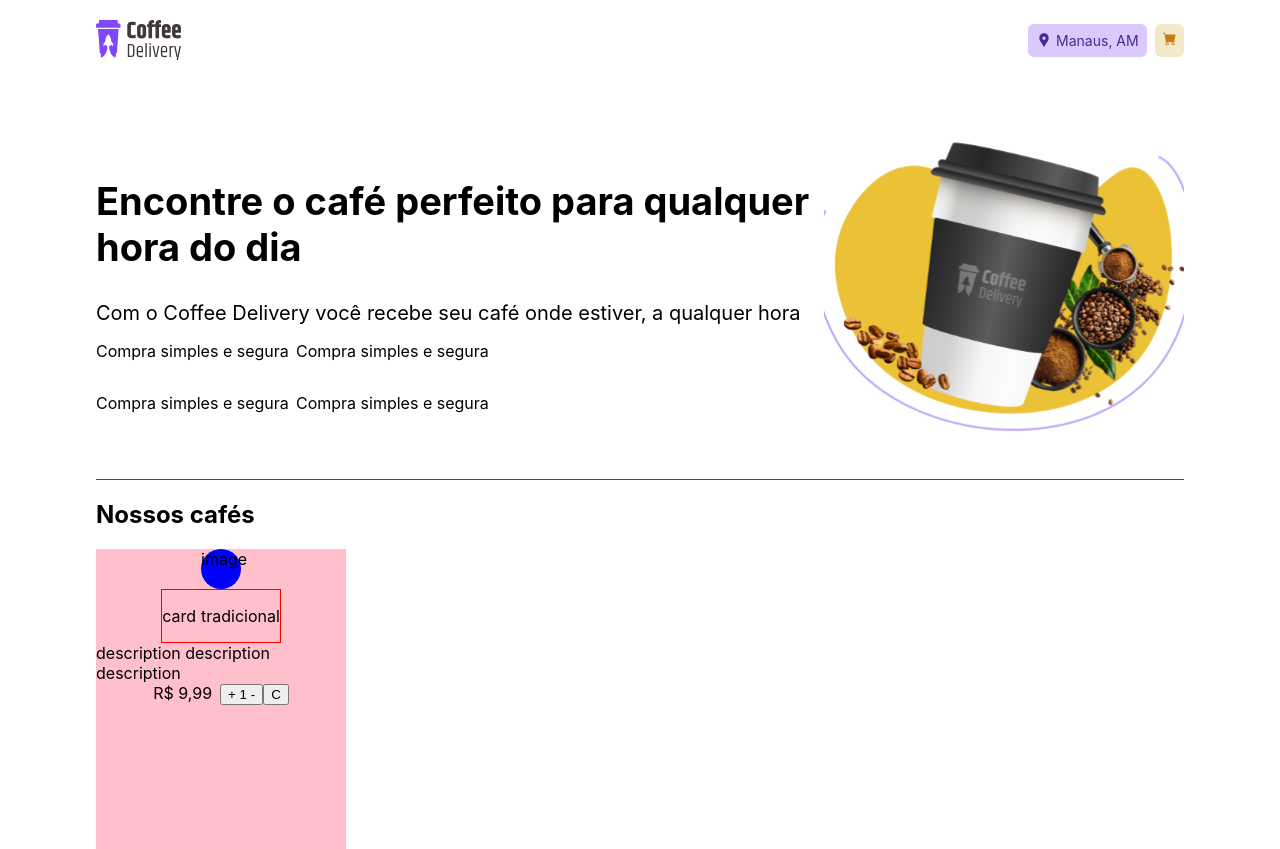
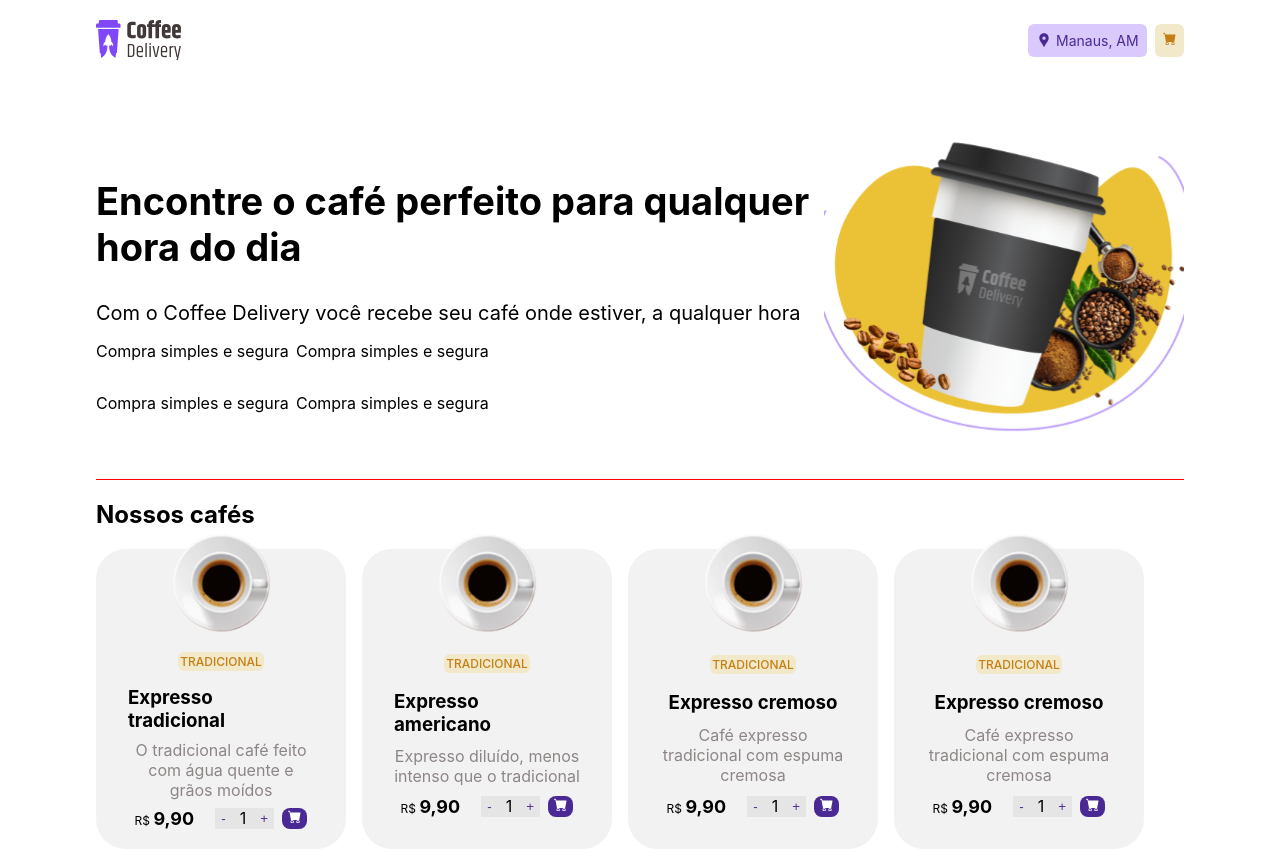
Before and after one commit to flavianahmias/rocket-coffee-delivery, a React (Create React App) app: page / in a window 1280 px wide. Built offline with nearby package versions, Linux system fonts and the light colour scheme.

Commit message:
feat: create card structure

```diff
--- a/src/components/card/index.js
+++ b/src/components/card/index.js
@@ -1,17 +1,18 @@
 import React from "react";
 import styles from "./styles.module.scss";
+import { BsFillCartFill } from "react-icons/bs";
+import Coffee from "../../assets/images/coffee.png";
 
-function Card() {
-  const nome = "expresso tradicional";
-  const tags = ["card", "tradicional"];
-  const description = "description description description";
-  const value = "9,99";
+function Card(props) {
+  const { name, image, tags, value, description, id } = props.coffee;
 
   //https://www.figma.com/file/9voOXFDUMIRJxFzTKhzC5p/Coffee-Delivery-%E2%80%A2-Desafio-React-(Copy)?node-id=220%3A1450&mode=dev
 
   return (
     <div className={styles.card}>
-      <div className={styles.image}>image</div>
+      <div className={styles.image}>
+        <img src={Coffee} />
+      </div>
 
       <div className={styles.tags}>
         {tags.map((tag, index) => {
@@ -19,17 +20,23 @@ function Card() {
         })}
       </div>
 
-      <span> {description}</span>
+      <h3>{name}</h3>
+      <span className={styles.description}> {description}</span>
 
       <div className={styles.infos}>
-        <span>R$ {value}</span>
+        <span className={styles.value}>
+          R$ <strong>{value}</strong>
+        </span>
 
         <div className={styles.actions}>
-          <div className={styles.quantity}>
-            <button> + 1 -</button>
-
-            <button>C</button>
+          <div className={styles.counter}>
+            <button>-</button>
+            <span>1</span>
+            <button>+</button>
           </div>
+          <button className={styles.buyButton} onClick={() => props.addProduct(id)}>
+            <BsFillCartFill />
+          </button>
         </div>
       </div>
     </div>
--- a/src/components/card/styles.module.scss
+++ b/src/components/card/styles.module.scss
@@ -1,29 +1,97 @@
 .card {
   width: 250px;
   height: 300px;
-  background-color: pink;
-  justify-content: start;
+  background-color: #f3f2f2;
+  border-radius: 30px;
+  justify-content: space-between;
   align-items: center;
   display: flex;
   flex-direction: column;
+  padding: 2rem;
+  box-sizing: border-box;
 
   .image {
-    width: 40px;
-    height: 40px;
-    background-color: blue;
-    border-radius: 100%;
+    margin-top: -3rem;
+
+    img {
+      width: 100px;
+    }
   }
 
   .tags {
-    border: 1px solid red;
+    margin-block: 15px;
     display: flex;
-    gap: 5px;
+    gap: 10px;
+
+    p {
+      margin: 0;
+      background: #f1e9c9;
+      padding: 2px;
+      border-radius: 6px;
+      color: #c47f17;
+      font-weight: 500;
+      text-transform: uppercase;
+      font-size: 12px;
+      text-align: center;
+      justify-content: center;
+      display: flex;
+    }
+  }
+
+  h3 {
+    margin: 0;
+  }
+
+  .description {
+    color: #8d8686;
+    text-align: center;
+    margin-block: 8px;
   }
 
   .infos {
     display: flex;
     flex-direction: row;
+    justify-content: space-around;
+    width: 100%;
+    gap: 8px;
 
+    .value {
+      font-size: 12px;
+
+      strong {
+        font-size: 18px;
+        font-weight: bold;
+      }
+    }
+  }
+
+  .actions {
+    display: flex;
     gap: 8px;
+
+    .counter {
+      display: flex;
+      gap: 8px;
+      background-color: #e6e5e5;
+
+      button {
+        cursor: pointer;
+        background-color: transparent;
+        border: none;
+        color: #4b2995;
+        border-radius: 8px;
+      }
+    }
+
+    .buyButton {
+      border-radius: 8px;
+      background-color: #4b2995;
+      border: none;
+      cursor: pointer;
+
+      svg {
+        fill: white;
+      }
+    }
   }
 }
--- /dev/null
+++ b/src/pages/home/content.js
@@ -0,0 +1,34 @@
+export const coffeeList = [
+  {
+    id: 1,
+    name: "Expresso tradicional",
+    tags: ["tradicional"],
+    description: "O tradicional café feito com água quente e grãos moídos",
+    value: "9,90",
+    image: "../../assets/images/coffee.png",
+  },
+  {
+    id: 2,
+    name: "Expresso americano",
+    tags: ["tradicional"],
+    description: "Expresso diluído, menos intenso que o tradicional",
+    value: "9,90",
+    image: "../../assets/images/coffee.png",
+  },
+  {
+    id: 3,
+    name: "Expresso cremoso",
+    tags: ["tradicional"],
+    description: "Café expresso tradicional com espuma cremosa",
+    value: "9,90",
+    image: "../../assets/images/coffee.png",
+  },
+  {
+    id: 3,
+    name: "Expresso cremoso",
+    tags: ["tradicional"],
+    description: "Café expresso tradicional com espuma cremosa",
+    value: "9,90",
+    image: "../../assets/images/coffee.png",
+  },
+];
--- a/src/pages/home/index.js
+++ b/src/pages/home/index.js
@@ -3,8 +3,13 @@ import Header from "../../components/header";
 import styles from "./styles.module.scss";
 import { ReactComponent as CoffeeImage } from "../../assets/images/Imagem.svg";
 import Card from "../../components/card";
+import { coffeeList } from "./content";
 
 function Home() {
+  const handleClickAddProduct = (id) => {
+    console.log(id);
+  };
+
   return (
     <div className={styles.homepage}>
       <section className={styles.initial}>
@@ -29,8 +34,10 @@ function Home() {
       <section className={styles.catalog}>
         <h1> Nossos cafés</h1>
 
-        <div>
-          <Card />
+        <div className={styles.coffelist}>
+          {coffeeList.map((c) => {
+            return <Card coffee={c} addProduct={handleClickAddProduct} />;
+          })}
         </div>
       </section>
     </div>
--- a/src/pages/home/styles.module.scss
+++ b/src/pages/home/styles.module.scss
@@ -28,5 +28,11 @@
 
   .catalog {
     border-top: 1px solid red;
+
+    .coffelist {
+      flex-wrap: wrap;
+      display: flex;
+      gap: 1rem;
+    }
   }
 }
```
Also changed, not shown: src/assets/images/coffee.png (added).
